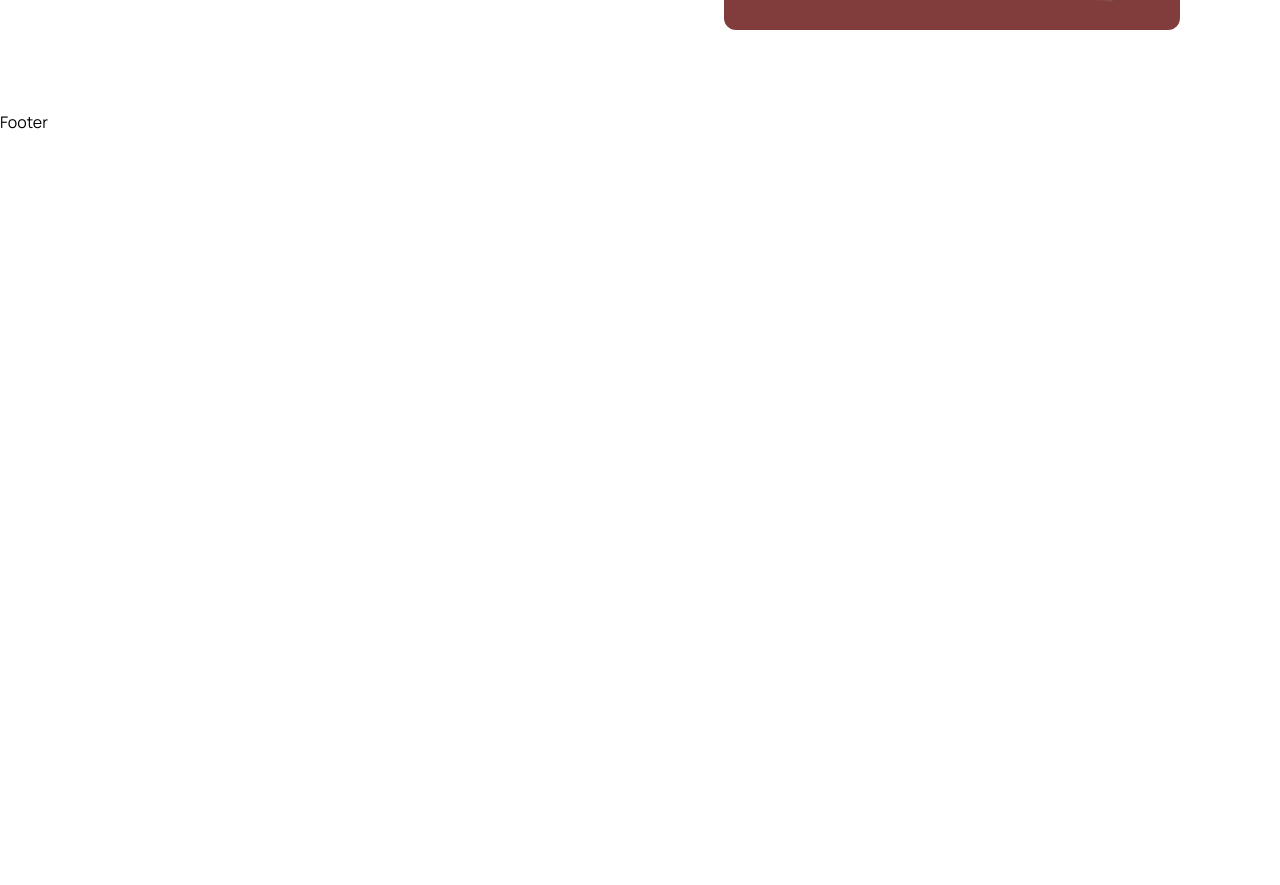
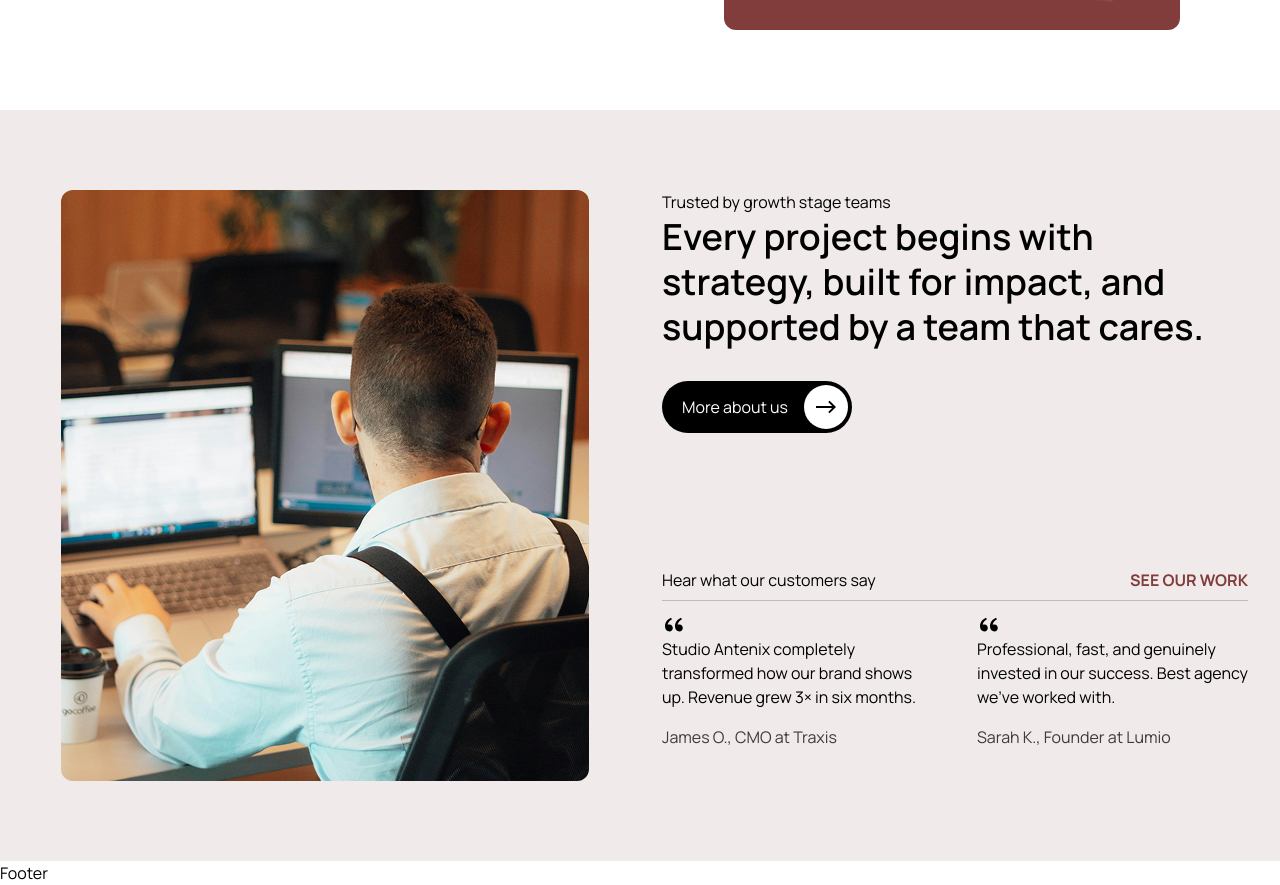
Before and after one commit to gerald-donkor/studio-antenix, a Next.js app: page / in a window 1280 px wide. Shown: the part 3332-4217 px from the top of the page. Before the commit the page ends 3466 px from the top, so only its background shows below. Built offline with nearby package versions, Linux system fonts and the light colour scheme.

Commit message:
07: Add Testimonials

```diff
--- a/app/page.tsx
+++ b/app/page.tsx
@@ -3,6 +3,7 @@ import Hero from "@/components/hero"
 import About from '@/components/about'
 import Blog from '@/components/blog'
 import WhatWeDo from '@/components/what-we-do'
+import Testimonials from '@/components/testimonials'
 
 export default function Home() {
   return (
@@ -11,6 +12,7 @@ export default function Home() {
       <About />
       <Blog />
       <WhatWeDo />
+      <Testimonials />
     </main>
   )
 }
--- a/components/constant/data.ts
+++ b/components/constant/data.ts
@@ -71,24 +71,24 @@ export const faqItems = [
   {
     id: "01",
     title: "How long does a typical project take?",
-    desc: "Lorem ipsum dolor sit amet consectetur, adipisicing elit. Qui eius maiores, pariatur inventore velit quos tempora dolorem?",
+    desc: "Most projects take between 4 and 12 weeks, depending on their scope, complexity, and requirements. We'll provide a clear timeline before development begins.",
   },
   {
     id: "02",
     title: "Do you offer ongoing retainer support?",
-    desc: "Lorem ipsum dolor sit amet consectetur, adipisicing elit. Qui eius maiores, pariatur inventore velit quos tempora dolorem?",
+    desc: "Yes. We offer flexible retainer plans for maintenance, feature enhancements, product management, performance optimization, and long-term support.",
   },
   {
     id: "03",
     title: "What does your process look like?",
-    desc: "Lorem ipsum dolor sit amet consectetur, adipisicing elit. Qui eius maiores, pariatur inventore velit quos tempora dolorem?",
+    desc: "Our process starts with discovery and planning, followed by design, development, testing, and launch. We collaborate closely with you at every stage.",
   },
 ];
 
-export const testimonails = [
+export const testimonials = [
   {
     id: 1,
-    desc: "Magnat completely transformed how our brand shows up. Revenue grew 3× in six months.",
+    desc: "Studio Antenix completely transformed how our brand shows up. Revenue grew 3× in six months.",
     author: "James O., CMO at Traxis",
   },
   {
--- /dev/null
+++ b/components/testimonials.tsx
@@ -0,0 +1,63 @@
+import React from "react";
+import Button from "./button";
+import { RiArrowRightLongLine, RiDoubleQuotesL } from "@remixicon/react";
+import { testimonials } from "./constant/data";
+import Image from "next/image";
+
+export default function Testimonials() {
+  return (
+    <section className="bg-primary-2 py-12 lg:py-20">
+      <div className="container grid gap-11 lg:grid-cols-2">
+        {/* Content */}
+        <div className="flex flex-col space-y-10">
+          {/* Wrapper */}
+          <div>
+            <p className="">Trusted by growth stage teams</p>
+            <h2 className="font-semibold text-3xl lg:text-4xl leading-tight">
+              Every project begins with strategy, built for impact, and
+              supported by a team that cares.
+            </h2>
+            <Button className="bg-black rounded-full text-white mt-8 group">
+              <span className="px-4">More about us</span>
+              <span className="size-11 bg-white flex items-center justify-center rounded-full text-black group-hover:-rotate-45 duration-200 transition-transform">
+                <RiArrowRightLongLine />
+              </span>
+            </Button>
+          </div>
+          {/* Wrapper */}
+          <div className="mt-auto">
+            {/* wrapper */}
+            <div className="flex items-center justify-between pb-2">
+              <p>Hear what our customers say</p>
+              <p className="subtitle">See our work</p>
+            </div>
+            <hr className="text-black/20" />
+            {/* wrapper */}
+            <div className="grid md:grid-cols-2 md:gap-11 mt-3 space-y-8">
+              {testimonials.map(({ id, desc, author }) => (
+                // Card
+                <div key={id}>
+                  <span>
+                    <RiDoubleQuotesL />
+                  </span>
+                  <p>{desc}</p>
+                  <p className="text-black/75 mt-4">{author}</p>
+                </div>
+              ))}
+            </div>
+          </div>
+        </div>
+        {/* Image */}
+        <div className="lg:order-first max-w-max mx-auto rounded-xl overflow-hidden">
+          <Image
+            src={"/images/testimonails-img.png"}
+            alt="testimonials image"
+            width={528}
+            height={591}
+            className="h-full w-full object-cover"
+          />
+        </div>
+      </div>
+    </section>
+  );
+}
```
